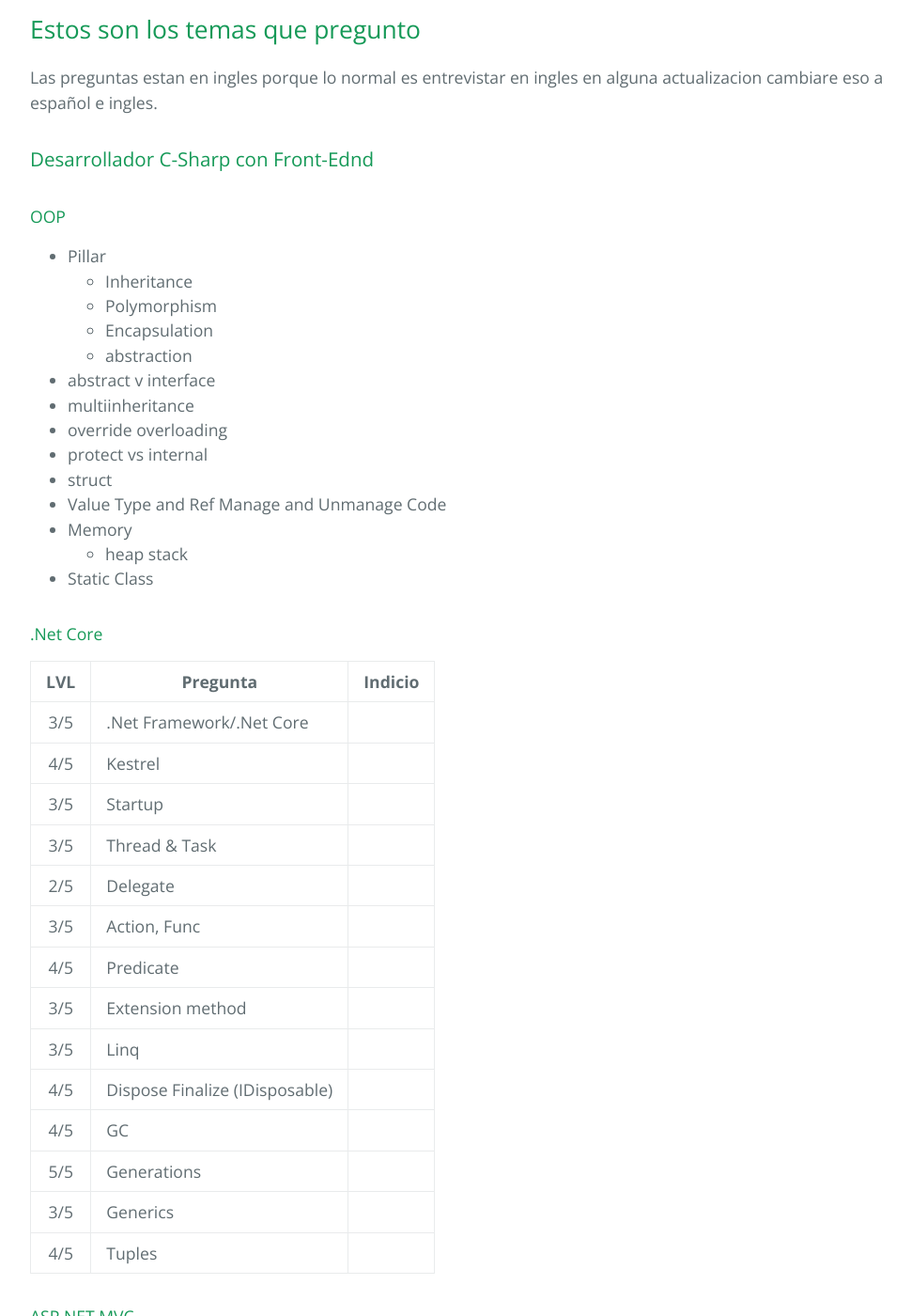
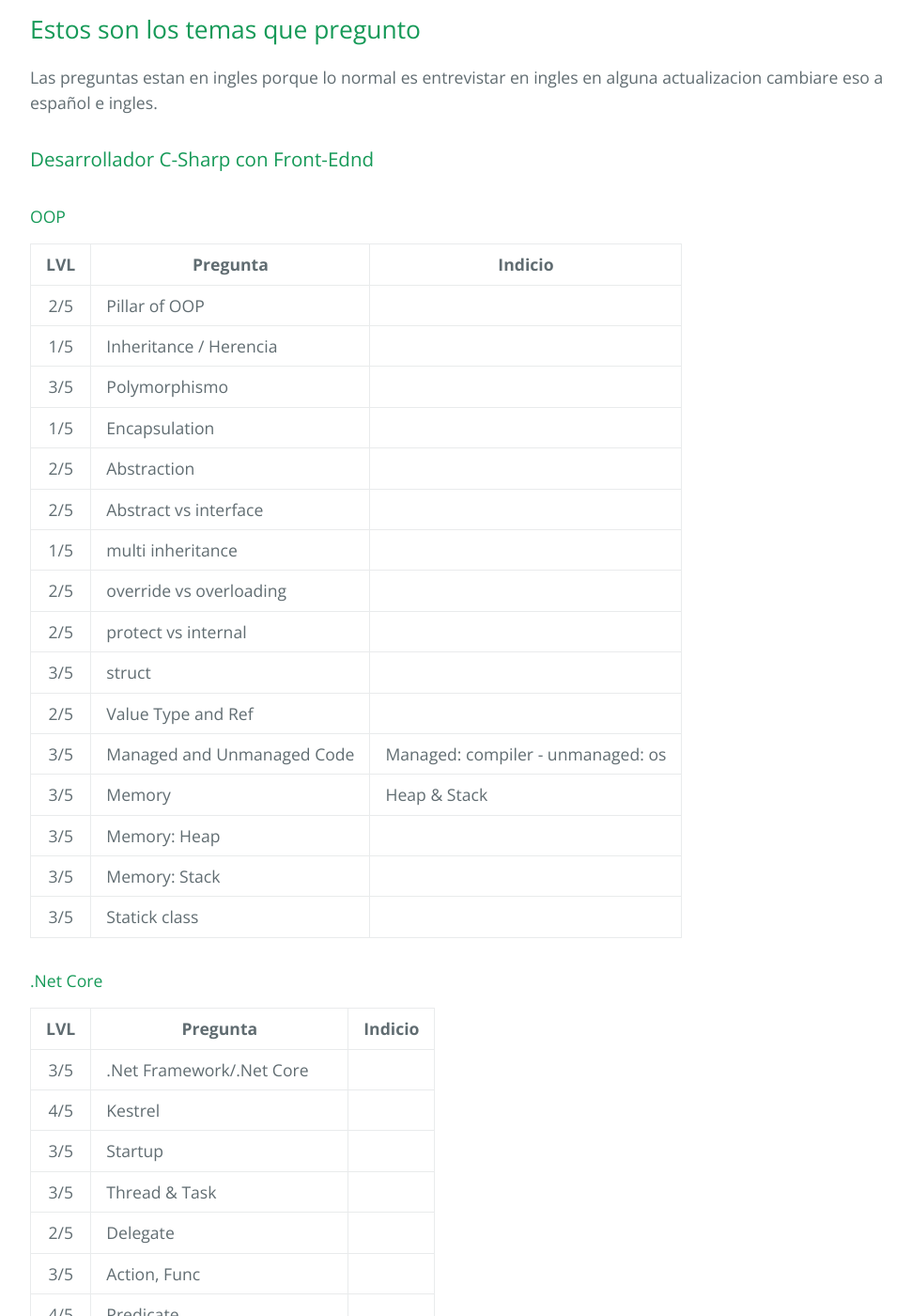
Before and after one commit to iranhoe/iranhoe.github.io, a Jekyll site: the page built from _posts/2020-10-26-interview-questions.md, in a window 1280 px wide and 1400 px high, scrolled down 386 px. Shown: the whole window at 94% size, without its empty margins (128-1098 px from the left). Built offline with Jekyll 4.4.1, drawn with Linux system fonts in a browser that asks for light colours; comment, search, counter and statistics services are not loaded.

Commit message:
Update 2020-10-26-interview-questions.md

```diff
--- a/_posts/2020-10-26-interview-questions.md
+++ b/_posts/2020-10-26-interview-questions.md
@@ -12,21 +12,27 @@ en alguna actualizacion cambiare eso a español e ingles.
 ### Desarrollador C-Sharp con Front-Ednd
 
 #### OOP
-- Pillar
-    - Inheritance
-    - Polymorphism
-    - Encapsulation
-    - abstraction
-- abstract v interface
-- multiinheritance
-- override overloading
-- protect vs internal
-- struct
-- Value Type and Ref
-Manage and Unmanage Code
-- Memory
-    - heap stack
-- Static Class
+
+
+| LVL | Pregunta                       | Indicio                           |
+|:---:|--------------------------------|-----------------------------------|
+| 2/5 | Pillar of OOP                  |                                   |
+| 1/5 | Inheritance / Herencia         |                                   |
+| 3/5 | Polymorphismo                  |                                   |
+| 1/5 | Encapsulation                  |                                   |
+| 2/5 | Abstraction                    |                                   |
+| 2/5 | Abstract vs interface          |                                   |
+| 1/5 | multi inheritance              |                                   |
+| 2/5 | override vs overloading        |                                   |
+| 2/5 | protect vs internal            |                                   |
+| 3/5 | struct                         |                                   |
+| 2/5 | Value Type and Ref             |                                   |
+| 3/5 | Managed and Unmanaged Code     | Managed: compiler - unmanaged: os |
+| 3/5 | Memory                         | Heap & Stack                      |
+| 3/5 | Memory: Heap                   |                                   |
+| 3/5 | Memory: Stack                  |                                   |
+| 3/5 | Statick class                  |                                   |
+
 
 #### .Net Core
 
```
